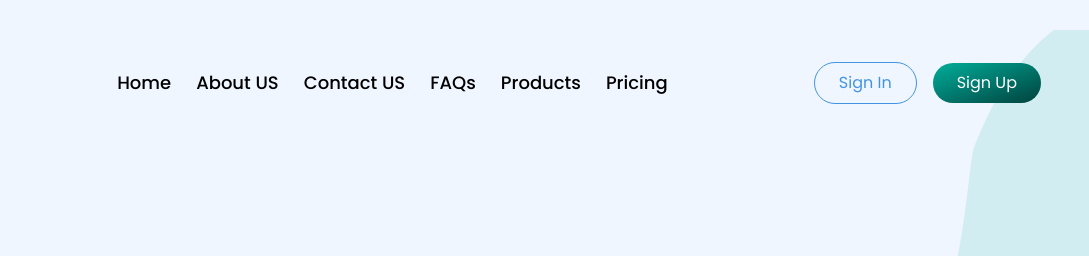
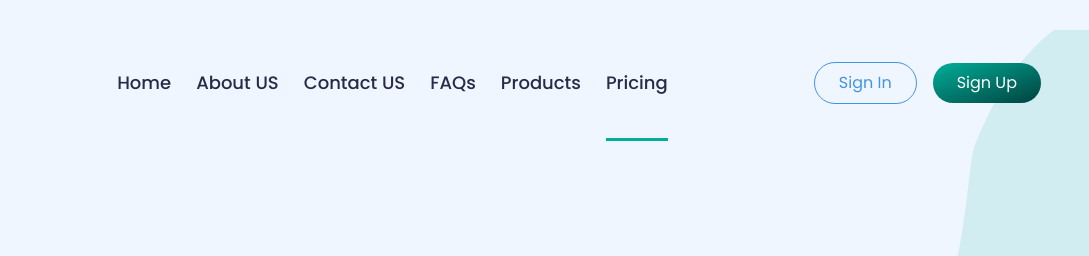
Before and after one commit to ayotech-py/adhere-landing, a plain HTML site: page index.html in a window 1280 px wide. Shown: the top 256 px of the page, 191-1280 px from the left. Drawn offline with nearby package versions, Linux system fonts and the light colour scheme.

Commit message:
Update style.css

```diff
--- a/css/style.css
+++ b/css/style.css
@@ -155,22 +155,18 @@ h6,
     font-family: 'Poppins', sans-serif;
     font-size: 18px;
     font-weight: 500;
-    color: black !important;
+    color: var(--dark) !important;
     outline: none;
     transition: .5s;
 }
 
-.navbar-light .navbar-nav .nav-link::before {
-    position: absolute;
-    content: "";
-    width: 0;
-    height: 0;
-    top: -10px;
-    left: 50%;
-    transform: translateX(-50%);
-    border: 10px solid;
-    border-color: var(--light) transparent transparent transparent;
-    transition: .5s;
+@media (min-width: 992px) {
+    .navbar-light .navbar-nav .nav-link.active,
+    .navbar-light .navbar-nav .nav-link:focus,
+    .navbar-light .navbar-nav .nav-link:hover {
+        border-bottom: 3px solid #00AE9A; /* Adjusted color */
+        padding-bottom: calc(45px - 3px); /* Adjust padding to account for the border. Adjust the original padding if necessary. */
+    }
 }
 
 .sticky-top.navbar-light .navbar-nav .nav-link {
```
